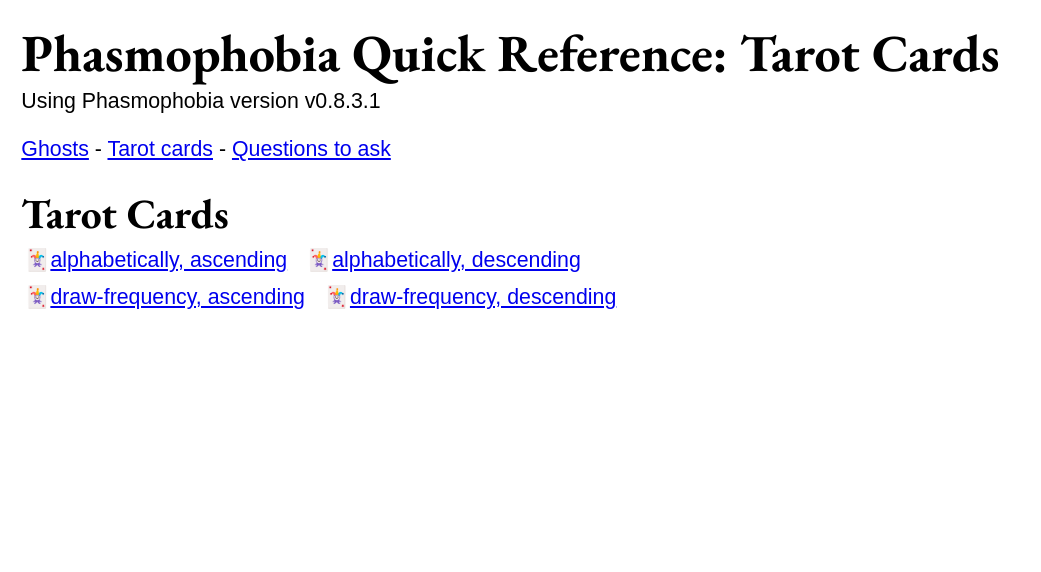
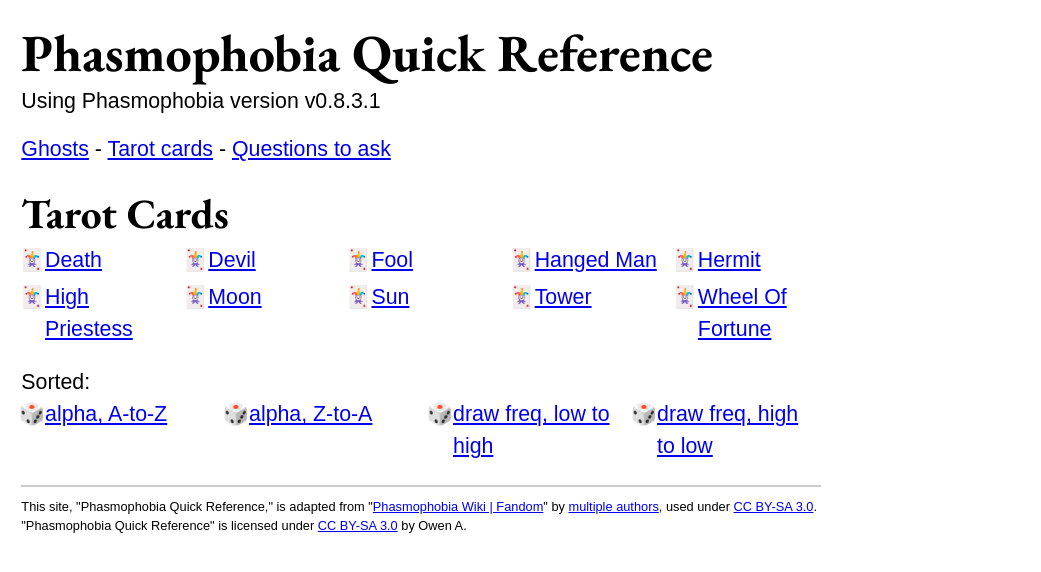
Before and after one commit to coldspire/phasmo-ref, an Eleventy site: page src/tarot/index.njk in a window 1280 px wide. Shown: the whole page, without its empty margins (0-1041 px from the left). Built offline with nearby package versions, Linux system fonts and the light colour scheme; Eleventy itself is replaced by a stand-in of ours; files that its build step writes are made by us from their sources.

Commit message:
Various tweaks (#13)
* Remove h1 subtitle

* Add credits footer

* Add individual pages for Tarot cards

* Fix display of card and sort links

* Add markers for cards and sorts

```diff
--- a/_data/tarotCardsSorted.js
+++ b/_data/tarotCardsSorted.js
@@ -11,7 +11,7 @@
 const cardsByAlphaAsc = {
   sortName: {
     slug: "alpha-asc",
-    friendly: "alphabetically, ascending",
+    friendly: "alpha, A-to-Z",
   },
   cards: [...cards].sort((cardA, cardB) =>
     cardA.name.localeCompare(cardB.name)
@@ -24,7 +24,7 @@
 const cardsByAlphaDesc = {
   sortName: {
     slug: "alpha-desc",
-    friendly: "alphabetically, descending",
+    friendly: "alpha, Z-to-A",
   },
   cards: [...cardsByAlphaAsc.cards].reverse(),
 };
@@ -35,7 +35,7 @@
 const cardsByDrawFreqAsc = {
   sortName: {
     slug: "draw-freq-asc",
-    friendly: "draw-frequency, ascending",
+    friendly: "draw freq, low to high",
   },
   cards: [...cardsByAlphaAsc.cards].sort((cardA, cardB) => {
     if (cardA.drawChancePct > cardB.drawChancePct) {
@@ -56,7 +56,7 @@
 const cardsByDrawFreqDesc = {
   sortName: {
     slug: "draw-freq-desc",
-    friendly: "draw-frequency, descending",
+    friendly: "draw freq, high to low",
   },
   cards: [...cardsByDrawFreqAsc.cards].reverse(),
 };
--- a/_includes/baseLayout.njk
+++ b/_includes/baseLayout.njk
@@ -13,7 +13,7 @@
 </head>
 <body>
 <header>
-    <h1>Phasmophobia Quick Reference: {{ title }}</h1>
+    <h1>Phasmophobia Quick Reference</h1>
     <p>Using Phasmophobia version v0.8.3.1</p>
 </header>
 <nav>
@@ -24,5 +24,8 @@
 <main>
     {{ content | safe }}
 </main>
+<footer>
+    This site, "Phasmophobia Quick Reference," is adapted from "<a href="https://phasmophobia.fandom.com/">Phasmophobia Wiki | Fandom</a>" by <a href="https://phasmophobia.fandom.com/wiki/Special:Community">multiple authors</a>, used under <a href="https://creativecommons.org/licenses/by-sa/3.0/">CC BY-SA 3.0</a>. "Phasmophobia Quick Reference" is licensed under <a href="https://creativecommons.org/licenses/by-sa/3.0/">CC BY-SA 3.0</a> by Owen A.
+</footer>
 </body>
 </html>
--- /dev/null
+++ b/_includes/tarotCardLayout.njk
@@ -0,0 +1,5 @@
+---
+layout: tarotLayout
+---
+
+{{ content | safe }}
--- a/_includes/tarotLayout.njk
+++ b/_includes/tarotLayout.njk
@@ -3,7 +3,15 @@
 title: Tarot Cards
 ---
 <h2>Tarot Cards</h2>
-<nav class="sorted-cards-nav">
+<nav class="cards-nav individual-cards">
+    <ul>
+        {% for card in tarotCardsSorted[0].cards %}
+            <li><a href="{{ card.name | slugify }}.html">{{ card.name }}</a></li>
+        {% endfor %}
+    </ul>
+</nav>
+<nav class="cards-nav sorted-cards">
+    <p>Sorted:</p>
     <ul>
         {% for sorts in tarotCardsSorted %}
             <li><a href="by-{{ sorts.sortName.slug }}.html">{{ sorts.sortName.friendly }}</a></li>
--- a/src/styles/index.css
+++ b/src/styles/index.css
@@ -67,8 +67,17 @@
   margin-block-start: var(--major-padding);
 }
 
-main {
+main,
+footer {
   max-width: 800px;
+}
+
+footer {
+  border-top: 2px solid #ccc;
+
+  padding-block-start: 0.5rem;
+  margin-block-start: 1rem;
+  font-size: 0.6rem;
 }
 
 .ghost-name {
@@ -90,21 +99,31 @@
 
 /***** Tarot page */
 
-.sorted-cards-nav > ul {
+.cards-nav.individual-cards > ul > li {
+  text-transform: capitalize;
+  margin-inline-start: 2ch;
+}
+
+.cards-nav > ul {
   margin-block-start: 0;
-  padding-inline-start: 0.25em;
+  padding-inline-start: 0;
 
   display: flex;
   flex-wrap: wrap;
-  gap: 0.25rem 1rem;
+  gap: 0.25rem 0.75rem;
 }
 
-.sorted-cards-nav > ul > li {
+.cards-nav > ul > li {
   margin-inline-start: 2ch;
+  flex: 1 100px;
 }
 
-.sorted-cards-nav > ul > li::marker {
+.individual-cards li::marker {
   content: "🃏";
+}
+
+.sorted-cards li::marker {
+  content: "🎲";
 }
 
 .cards {
@@ -118,6 +137,7 @@
 .card-wrapper {
   flex-basis: clamp(250px, 30%, 500px);
   aspect-ratio: 5 / 7;
+  max-width: 300px;
 
   background-image: linear-gradient(var(--background-color));
 
```
Also changed, not shown: src/tarot/card.njk (added, +31 -0 lines).
